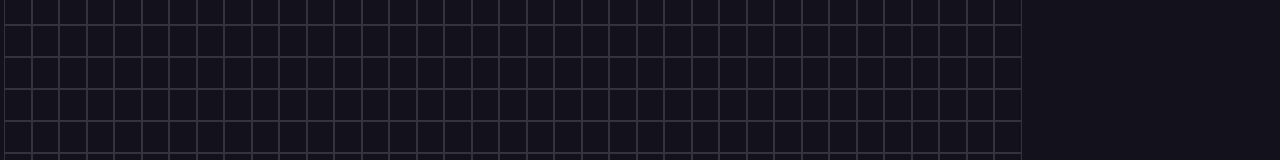
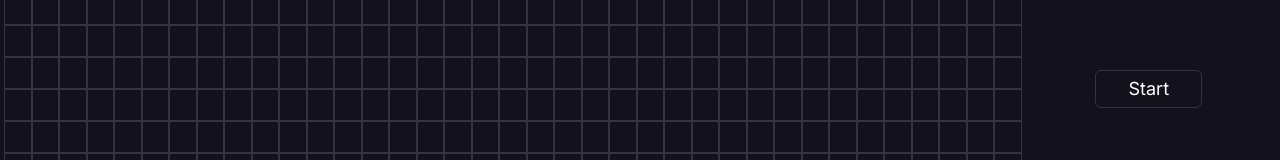
Before and after one commit to wassim-triki/pathfinder, a React (Vite) app: page / in a window 1280 px wide. Shown: the part 263-423 px from the top of the page. Built offline with nearby package versions, Linux system fonts and the light colour scheme.

Commit message:
populate menu layout

```diff
--- a/src/components/Grid.tsx
+++ b/src/components/Grid.tsx
@@ -8,6 +8,7 @@ interface GridProps {
 
 const Grid: FunctionComponent<GridProps> = ({ rows, cols }) => {
   const grid: JSX.Element[][] = []
+
   for (let row = 0; row < rows; row++) {
     grid[row] = []
     for (let col = 0; col < cols; col++) {
--- a/src/components/Layout.tsx
+++ b/src/components/Layout.tsx
@@ -1,10 +1,12 @@
 import React from 'react'
 import Grid from './Grid'
+import Menu from './Menu'
 
 const Layout = () => {
   return (
     <div className='grid grid-cols-5 border-2x border-white w-full'>
       <Grid rows={20} cols={37} />
+      <Menu />
     </div>
   )
 }
--- /dev/null
+++ b/src/components/Menu.tsx
@@ -0,0 +1,11 @@
+import React from 'react'
+
+const Menu = () => {
+  return (
+    <div className='flex justify-center items-center'>
+      <button className='btn px-8'>Start</button>
+    </div>
+  )
+}
+
+export default Menu
--- a/src/index.css
+++ b/src/index.css
@@ -7,10 +7,11 @@
   body{
     @apply bg-dark-100 font-inter text-white
   }
+
 }
 
 @layer components{
   .btn {
-    @apply flex justify-center items-center border-[1px] border-light-100 bg-transparent px-3 py-1 rounded-lg text-lg hover:bg-light-100 active:transform active:scale-95
+    @apply flex justify-center items-center border-[1px] border-light-100 bg-transparent px-3 py-1 rounded-[0.375rem] text-lg hover:bg-light-100 active:transform active:scale-95
   }
 }
```
